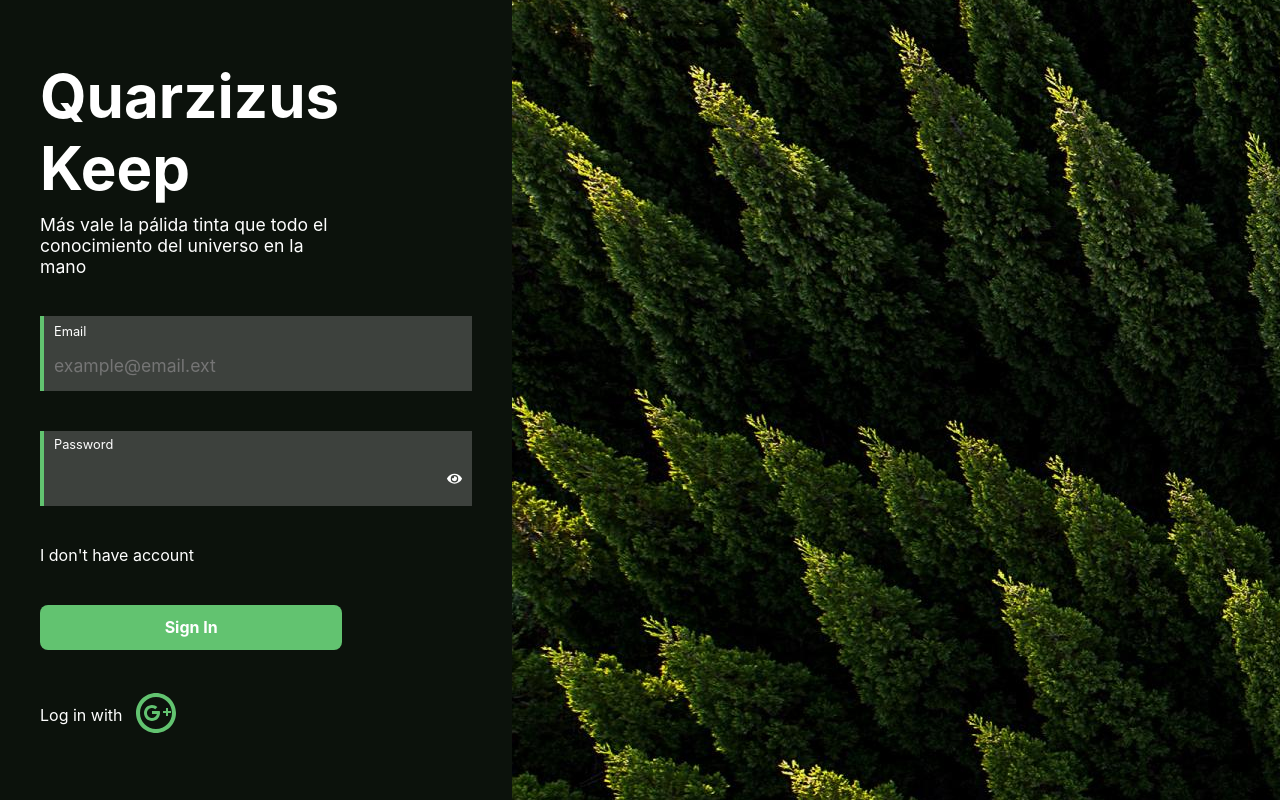
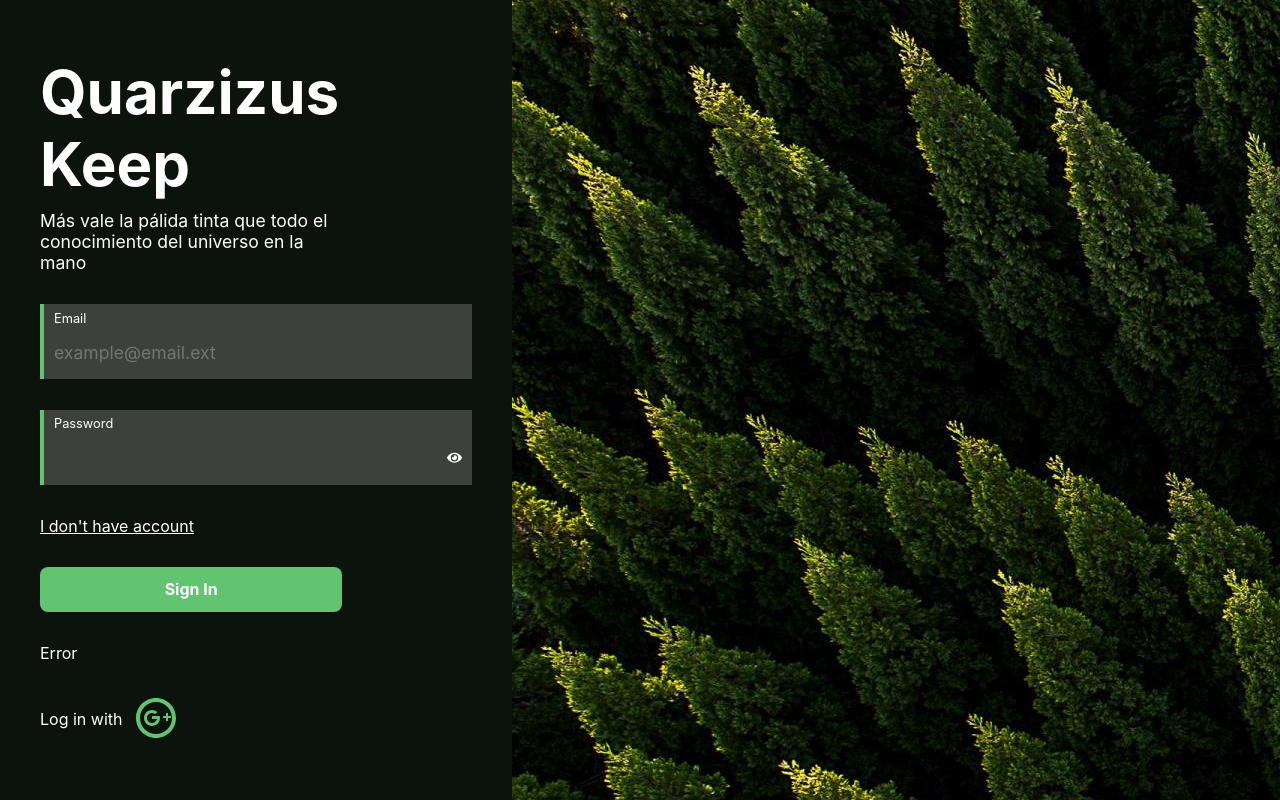
Before and after one commit to Quarzizus/QuarzizusKeep, a React (Vite) app: page / in a window 1280 px wide. Shown: the top 800 px of the page. Built offline with nearby package versions, Linux system fonts and the light colour scheme; no server answers; what reactfire would draw is missing.

Commit message:
:art: Catching errors

```diff
--- a/src/components/form/ButtonWithMode.tsx
+++ b/src/components/form/ButtonWithMode.tsx
@@ -13,7 +13,9 @@ const ButtonWithMode = ({ credentials }: { credentials: Credentials }) => {
 
   return (
     <>
-      <p onClick={() => setButtonMode(!buttonMode)}>{mode.message}</p>
+      <p className="underline" onClick={() => setButtonMode(!buttonMode)}>
+        {mode.message}
+      </p>
       <ButtonLogin
         type="button"
         onClick={() => {
--- a/src/components/form/index.tsx
+++ b/src/components/form/index.tsx
@@ -71,18 +71,12 @@ const Form = () => {
         </div>
       </InputContainer>
       <ButtonWithMode credentials={credentials} />
+      <div>
+        <p>Error</p>
+      </div>
       <LoginAlternatives>
         <p>Log in with</p>
-        <button
-          onClick={async (e) => {
-            try {
-              await handleSubmitWithGoogle({ e, auth, navigate });
-              navigate("/home");
-            } catch (error) {
-              console.log(error);
-            }
-          }}
-        >
+        <button onClick={(e) => handleSubmitWithGoogle({ e, auth, navigate })}>
           <img src={GoogleIcon} alt="google" />
         </button>
       </LoginAlternatives>
--- a/src/components/form/styles.ts
+++ b/src/components/form/styles.ts
@@ -13,6 +13,10 @@ const FormComponent = styled.form`
   height: 100vh;
   width: 40%;
   min-width: 500px;
+  p.underline {
+    text-decoration: underline;
+    cursor: pointer;
+  }
 `;
 
 const Header = styled.header`
```
